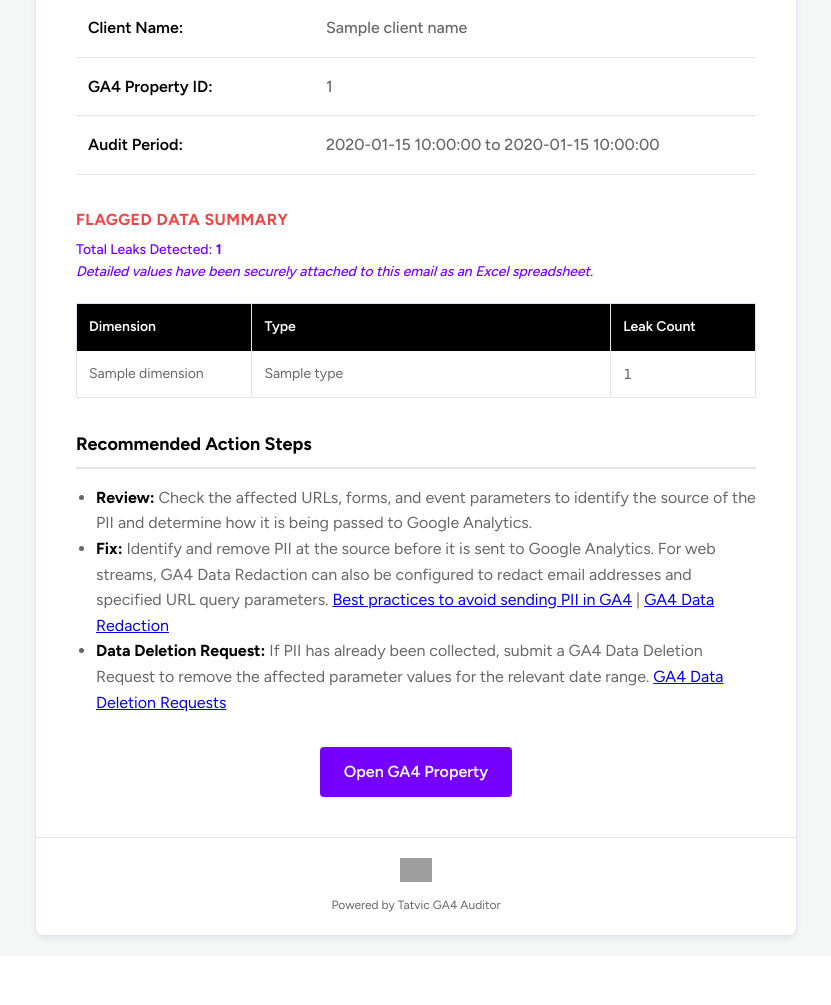
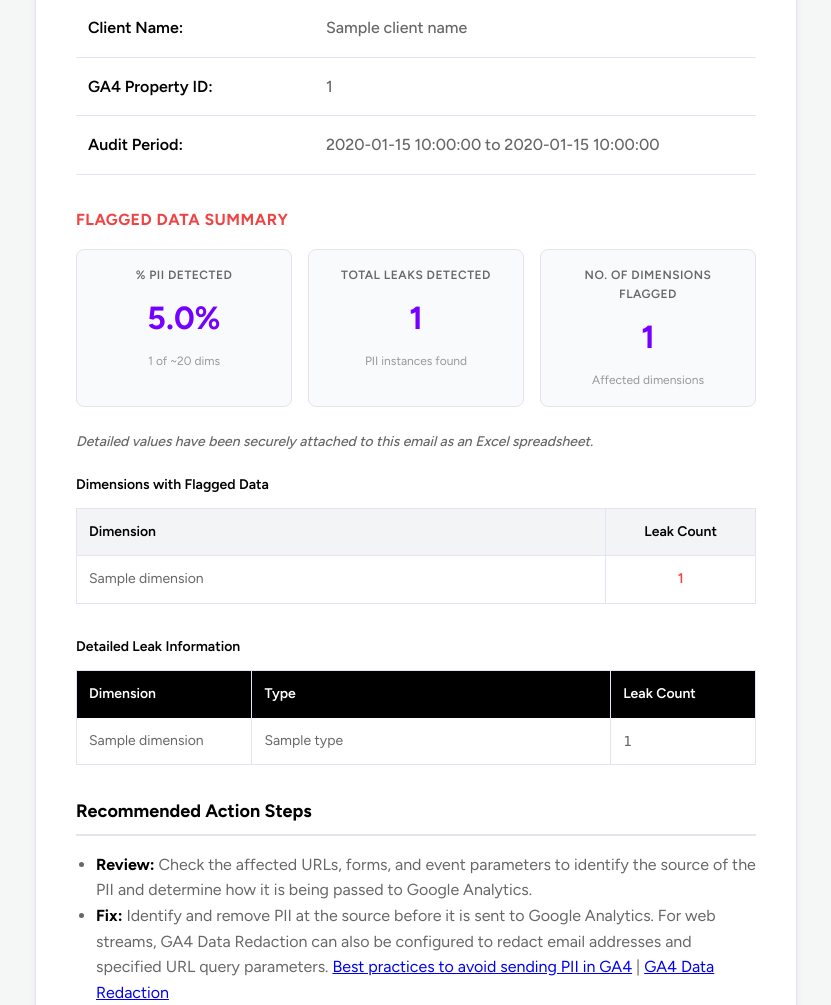
Before and after one commit to dhruvin-tatvic/ga4_pii_auditor, a Flask app: template app/templates/urgent_report.html in a window 1280 px wide. Shown: the part 373-1378 px from the top of the page, without its empty margins (224-1055 px from the left). Before the commit the page ends 1316 px from the top, so only its background shows below. Run offline with Flask 3, Linux system fonts and the light colour scheme; the template is opened without the code that fills it: most values are stand-ins (such as "Sample title", 1, 10 or a date in 2020); grey boxes are pictures that could not be loaded.

Commit message:
Mail format changed

```diff
--- a/app/templates/urgent_report.html
+++ b/app/templates/urgent_report.html
@@ -174,6 +174,85 @@
             font-family: monospace;
         }
 
+        .scorecards-container {
+            display: grid;
+            grid-template-columns: repeat(3, 1fr);
+            gap: 16px;
+            margin-bottom: 24px;
+        }
+
+        .scorecard {
+            background-color: #F9FAFB;
+            border: 1px solid #E6E2F1;
+            border-radius: 8px;
+            padding: 16px;
+            text-align: center;
+        }
+
+        .scorecard-value {
+            font-size: 32px;
+            font-weight: 700;
+            color: #7500FF;
+            margin: 8px 0;
+        }
+
+        .scorecard-label {
+            font-size: 12px;
+            font-weight: 600;
+            color: #676767;
+            text-transform: uppercase;
+            letter-spacing: 0.5px;
+        }
+
+        .dimensions-summary-table {
+            width: 100%;
+            table-layout: fixed;
+            border-collapse: collapse;
+            margin-bottom: 24px;
+            font-size: 14px;
+            border: 1px solid #E6E2F1;
+        }
+
+        .dimensions-summary-table th,
+        .dimensions-summary-table td {
+            padding: 12px;
+            text-align: left;
+            border-bottom: 1px solid #E6E2F1;
+            border-right: 1px solid #E6E2F1;
+        }
+
+        .dimensions-summary-table th:last-child,
+        .dimensions-summary-table td:last-child {
+            border-right: none;
+        }
+
+        .dimensions-summary-table th {
+            background-color: #F3F4F6;
+            color: #000000;
+            font-weight: 600;
+        }
+
+        .dimensions-summary-table td {
+            color: #676767;
+        }
+
+        .dimensions-summary-table th:nth-child(1),
+        .dimensions-summary-table td:nth-child(1) {
+            width: 80%;
+        }
+
+        .dimensions-summary-table th:nth-child(2),
+        .dimensions-summary-table td:nth-child(2) {
+            width: 20%;
+            text-align: center;
+        }
+
+        @media (max-width: 768px) {
+            .scorecards-container {
+                grid-template-columns: 1fr;
+            }
+        }
+
         .footer-section-title {
             color: #000000;
             font-size: 18px;
@@ -233,10 +312,61 @@
             </table>
 
             <div class="section-title">FLAGGED DATA SUMMARY</div>
-            <p style="font-size: 14px; font-weight: 500; color: #7500FF; margin-top: -10px; margin-bottom: 20px;">
-                Total Leaks Detected: <strong>{{ total_leaks }}</strong><br>
+
+            <!-- Scorecards Section -->
+            <div class="scorecards-container">
+                <div class="scorecard">
+                    <div class="scorecard-label">% PII Detected</div>
+                    <div class="scorecard-value">{{ ((unique_dimensions_count / 20) * 100) | round(1) }}%</div>
+                    <div style="font-size: 12px; color: #999; margin-top: 8px;">{{ unique_dimensions_count }} of ~20 dims</div>
+                </div>
+                <div class="scorecard">
+                    <div class="scorecard-label">Total Leaks Detected</div>
+                    <div class="scorecard-value">{{ total_leaks }}</div>
+                    <div style="font-size: 12px; color: #999; margin-top: 8px;">PII instances found</div>
+                </div>
+                <div class="scorecard">
+                    <div class="scorecard-label">No. of Dimensions Flagged</div>
+                    <div class="scorecard-value">{{ unique_dimensions_count }}</div>
+                    <div style="font-size: 12px; color: #999; margin-top: 8px;">Affected dimensions</div>
+                </div>
+            </div>
+
+            <p style="font-size: 14px; font-weight: 500; color: #676767; margin: 16px 0 20px 0;">
                 <em>Detailed values have been securely attached to this email as an Excel spreadsheet.</em>
             </p>
+
+            <!-- Dimensions Summary Table -->
+            <div style="margin-bottom: 24px;">
+                <h4 style="font-size: 14px; font-weight: 600; color: #000000; margin: 0 0 12px 0;">Dimensions with Flagged Data</h4>
+                <table class="dimensions-summary-table">
+                    <thead>
+                        <tr>
+                            <th>Dimension</th>
+                            <th>Leak Count</th>
+                        </tr>
+                    </thead>
+                    <tbody>
+                        {% for dim in dimension_summary %}
+                        <tr>
+                            <td>
+                                {% if ':' in dim.dimension %}
+                                    {{ dim.dimension.split(':')[1] }}
+                                {% else %}
+                                    {{ dim.dimension }}
+                                {% endif %}
+                            </td>
+                            <td style="text-align: center; color: #EF4444; font-weight: 600;">{{ dim.count }}</td>
+                        </tr>
+                        {% endfor %}
+                    </tbody>
+                </table>
+            </div>
+
+            <!-- Original Detailed Leaks Table -->
+            <div style="margin-top: 32px;">
+                <h4 style="font-size: 14px; font-weight: 600; color: #000000; margin: 0 0 12px 0;">Detailed Leak Information</h4>
+            </div>
             <table class="leaks-table">
                 <thead>
                     <tr>
@@ -248,7 +378,13 @@
                 <tbody>
                     {% for summary in leak_summary %}
                     <tr>
-                        <td>{{ summary.dimension }}</td>
+                        <td>
+                            {% if ':' in summary.dimension %}
+                                {{ summary.dimension.split(':')[1] }}
+                            {% else %}
+                                {{ summary.dimension }}
+                            {% endif %}
+                        </td>
                         <td>{{ summary.type }}</td>
                         <td class="flagged-value">{{ summary.count }}</td>
                     </tr>
```
Also changed, not shown: app/services/report_generator.py (+15 -1 lines), frontend/src/services/api.ts (+22 -0 lines).
